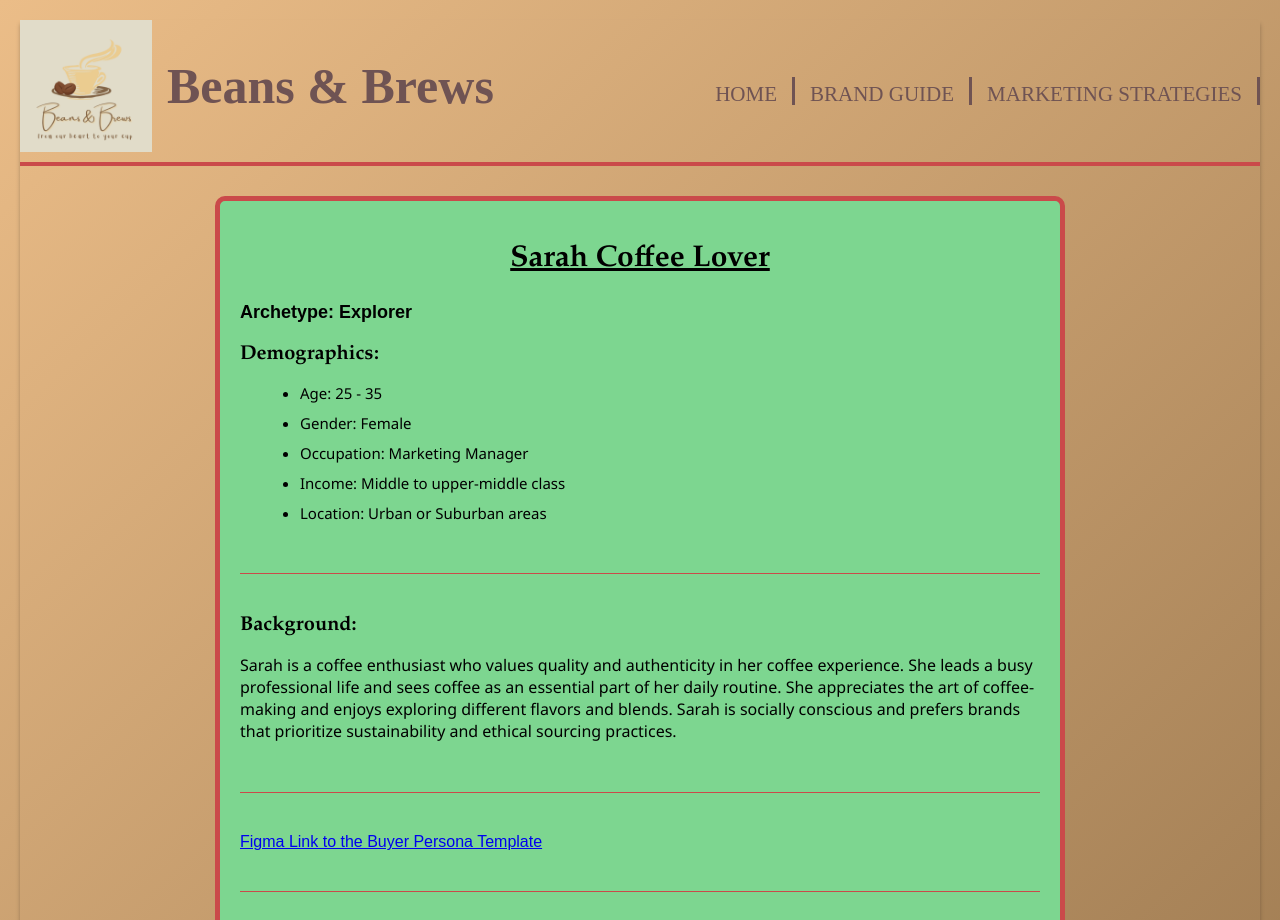
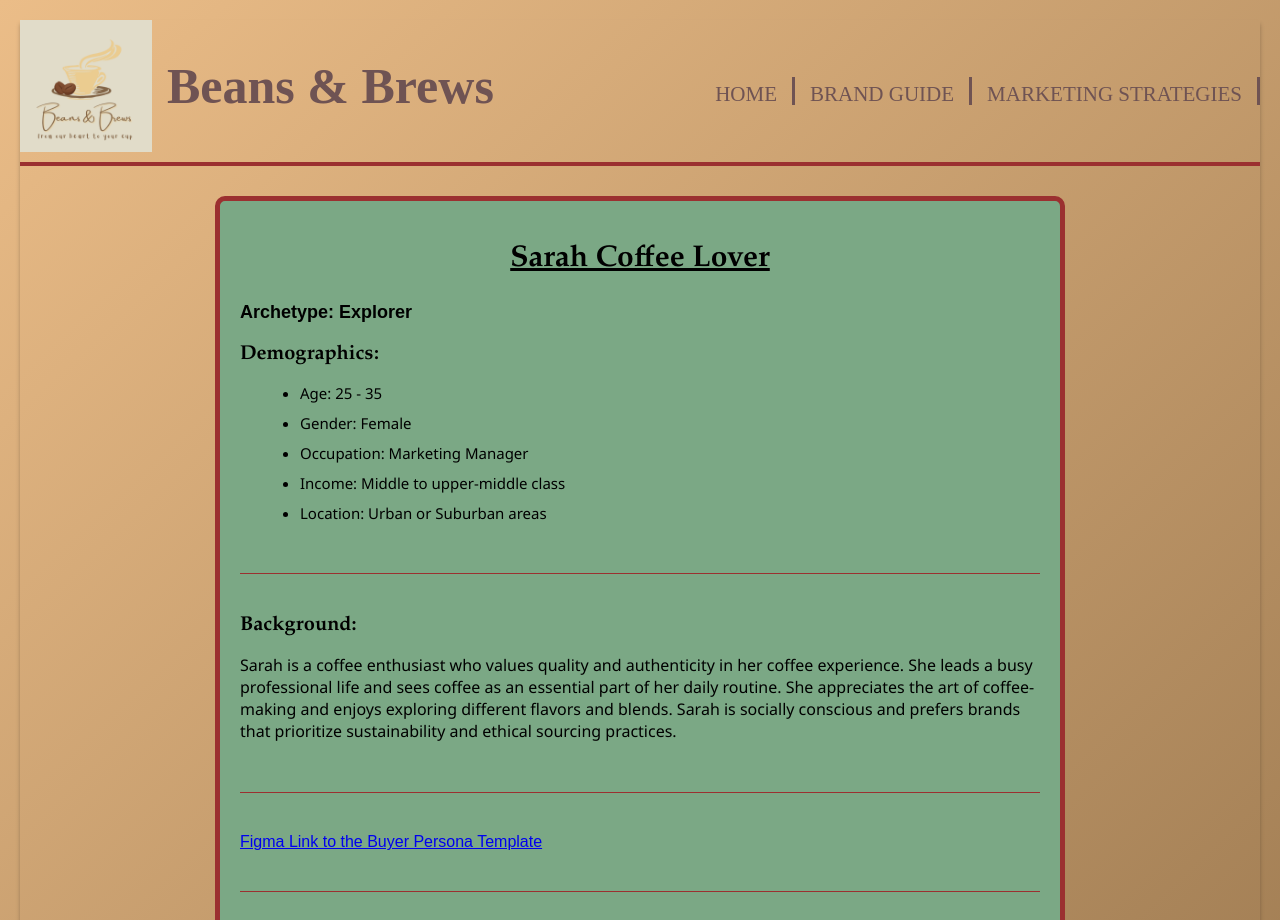
Before and after one commit to ravipatel0113/IS601-850-TeamA, a website: page docs/Buyer Persona.html in a window 1280 px wide. Shown: the top 920 px of the page. Drawn offline with Linux system fonts and the light colour scheme.

Commit message:
modified buyer persona colors

```diff
--- a/docs/css/buyer_persona_style.css
+++ b/docs/css/buyer_persona_style.css
@@ -3,7 +3,7 @@
 :root {
   --section-spacing: 2.5rem;
   /* Space between sections */
-  --color-accent: #ca4a4a;
+  --color-accent: #9b3030;
   --section-separator: 1px solid var(--color-accent);
   /* Line to separate sections */
   --menu-section-separator: 4px solid var(--color-accent);
@@ -94,9 +94,9 @@ body {
 .buyer-persona {
   max-width: 800px;
   margin: 0 auto;
-  background-color: #7dd690;
+  background-color: #7ba885;
   padding: 20px;
-  border: 5px solid #ca4a4a;
+  border: 5px solid #9b3030;
   /* box-shadow:10px 2px #b2e0bf; */
   border-radius: 10px;
 }
--- a/docs/css/main.css
+++ b/docs/css/main.css
@@ -3,7 +3,7 @@
 :root {
   --section-spacing: 2.5rem;
   /* Space between sections */
-  --color-accent: #ca4a4a;
+  --color-accent: #9b3030;
   --section-separator: 4px solid var(--color-accent);
   /* Line to separate sections */
 }
```
